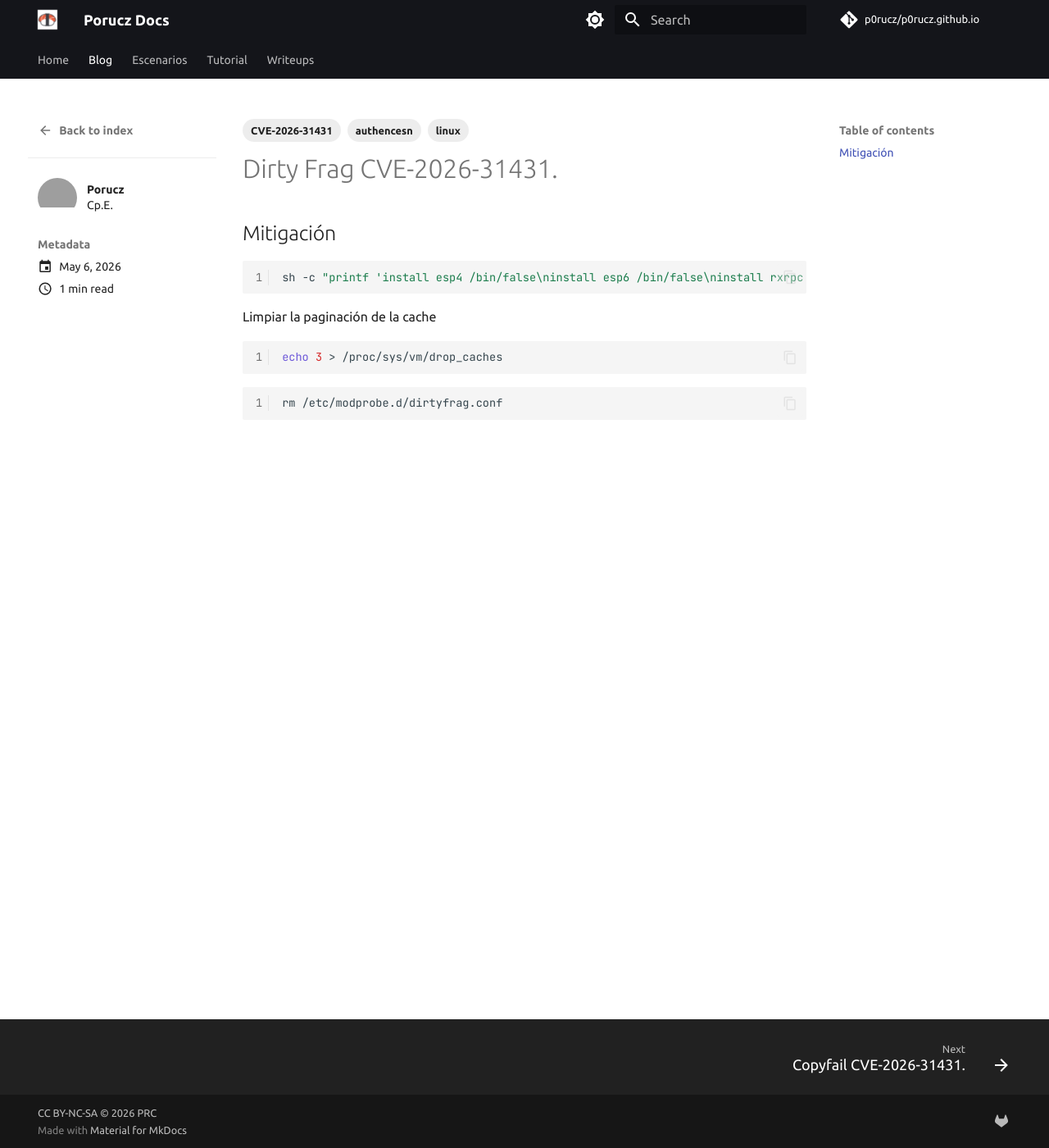
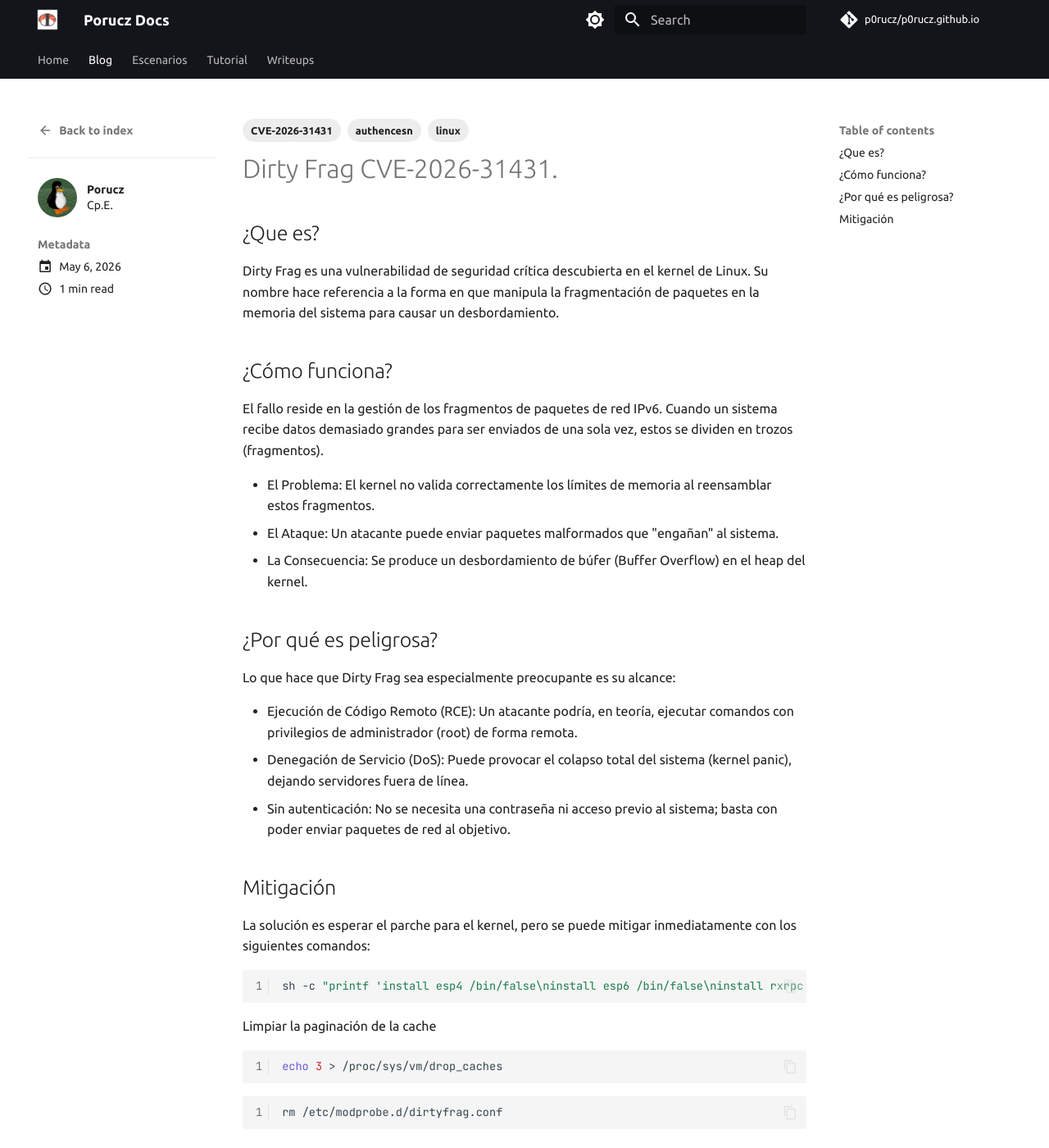
Before and after one commit to p0rucz/p0rucz.github.io, an MkDocs documentation site: the page built from docs/blog/posts/dirty-frag.md, in a window 1280 px wide and 1400 px high. Shown: the whole window at 82% size. Built offline with MkDocs 1.6.1 and Material for MkDocs 9.7.7, drawn with Linux system fonts in a browser that asks for light colours; comment, search, counter and statistics services are not loaded; grey boxes are pictures that could not be loaded.

Commit message:
fix: Refactor posts

````diff
--- a/docs/blog/.authors.yml
+++ b/docs/blog/.authors.yml
@@ -2,4 +2,4 @@ authors:
   porucz:
     name: Porucz
     description: Cp.E.
-    avatar: https://gitlab.com/uploads/-/system/user/avatar/37962643/avatar.png
+    avatar: ../assets/images/site/tux.png
--- a/docs/blog/posts/dirty-frag.md
+++ b/docs/blog/posts/dirty-frag.md
@@ -10,7 +10,29 @@ tags:
     - authencesn
 ---
 
+## ¿Que es?
+
+Dirty Frag es una vulnerabilidad de seguridad crítica descubierta en el kernel de Linux. Su nombre hace referencia a la forma en que manipula la fragmentación de paquetes en la memoria del sistema para causar un desbordamiento.
+
+## ¿Cómo funciona?
+
+El fallo reside en la gestión de los fragmentos de paquetes de red IPv6. Cuando un sistema recibe datos demasiado grandes para ser enviados de una sola vez, estos se dividen en trozos (fragmentos).
+
+- El Problema: El kernel no valida correctamente los límites de memoria al reensamblar estos fragmentos.
+- El Ataque: Un atacante puede enviar paquetes malformados que "engañan" al sistema.
+- La Consecuencia: Se produce un desbordamiento de búfer (Buffer Overflow) en el heap del kernel.
+
+## ¿Por qué es peligrosa?
+
+Lo que hace que Dirty Frag sea especialmente preocupante es su alcance:
+
+- Ejecución de Código Remoto (RCE): Un atacante podría, en teoría, ejecutar comandos con privilegios de administrador (root) de forma remota.
+- Denegación de Servicio (DoS): Puede provocar el colapso total del sistema (kernel panic), dejando servidores fuera de línea.
+- Sin autenticación: No se necesita una contraseña ni acceso previo al sistema; basta con poder enviar paquetes de red al objetivo.
+
 ## Mitigación
+
+La solución es esperar el parche para el kernel, pero se puede mitigar inmediatamente con los siguientes comandos:
 
 ```bash
 sh -c "printf 'install esp4 /bin/false\ninstall esp6 /bin/false\ninstall rxrpc /bin/false\n' > /etc/modprobe.d/dirtyfrag.conf; rmmod esp4 esp6 rxrpc 2>/dev/null; true"
````
Also changed, not shown: docs/assets/images/site/tux.png (added).
